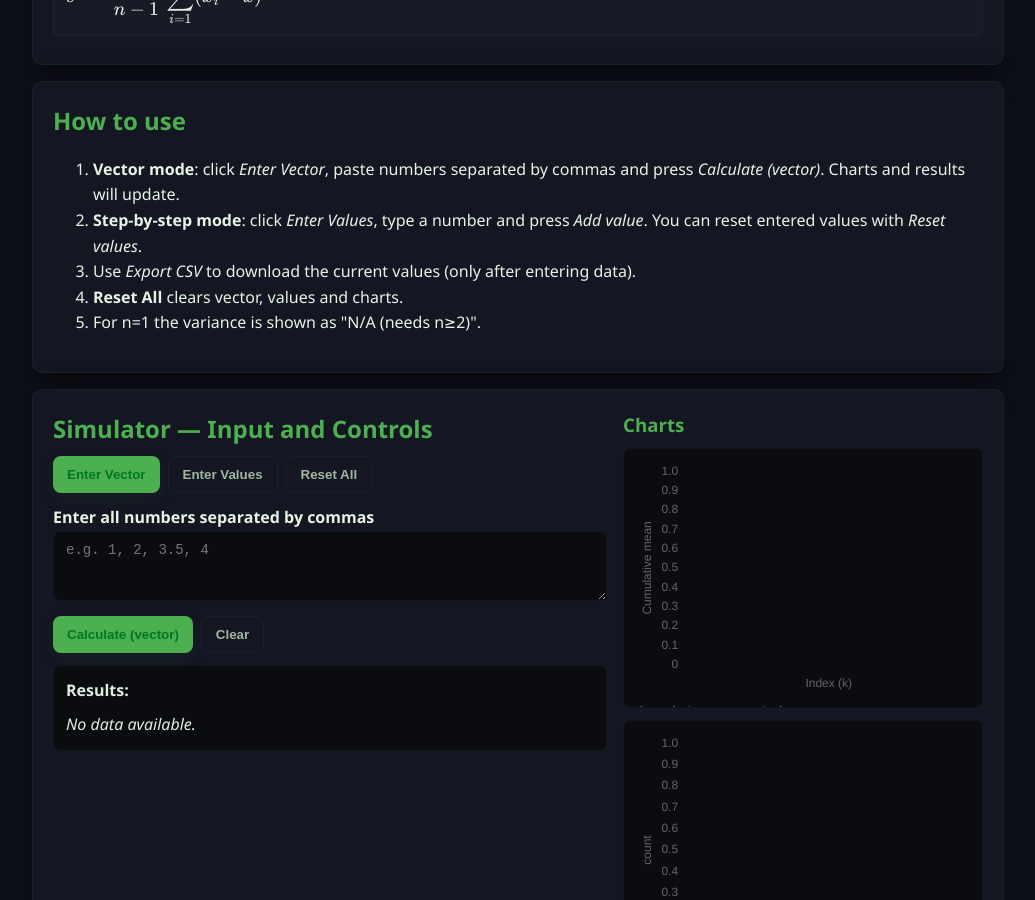
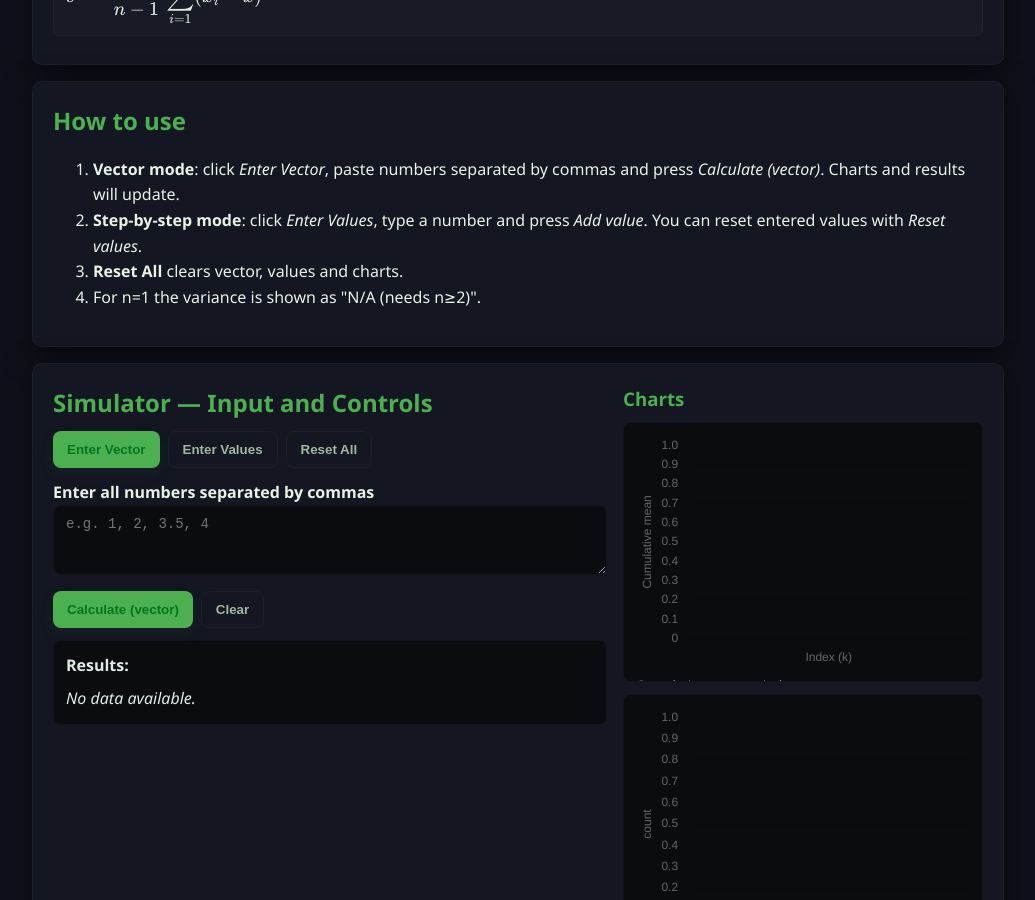
Before and after one commit to ricky2905/ricky2905.github.io, a Jekyll site: the page HOMEWORK/homework6/index.html, which Jekyll copies as it is, in a window 1280 px wide and 900 px high, scrolled down 477 px. Shown: the whole window, without its empty margins (122-1157 px from the left). Built offline with Jekyll 4.4.1, drawn with Linux system fonts in a browser that asks for light colours.

Commit message:
Remove CSV export instructions from index.html
Removed instructions for exporting CSV from the usage section.

```diff
--- a/HOMEWORK/homework6/index.html
+++ b/HOMEWORK/homework6/index.html
@@ -110,7 +110,6 @@
       <ol>
         <li><strong>Vector mode</strong>: click <em>Enter Vector</em>, paste numbers separated by commas and press <em>Calculate (vector)</em>. Charts and results will update.</li>
         <li><strong>Step-by-step mode</strong>: click <em>Enter Values</em>, type a number and press <em>Add value</em>. You can reset entered values with <em>Reset values</em>.</li>
-        <li>Use <em>Export CSV</em> to download the current values (only after entering data).</li>
         <li><strong>Reset All</strong> clears vector, values and charts.</li>
         <li>For n=1 the variance is shown as "N/A (needs n≥2)".</li>
       </ol>
```
